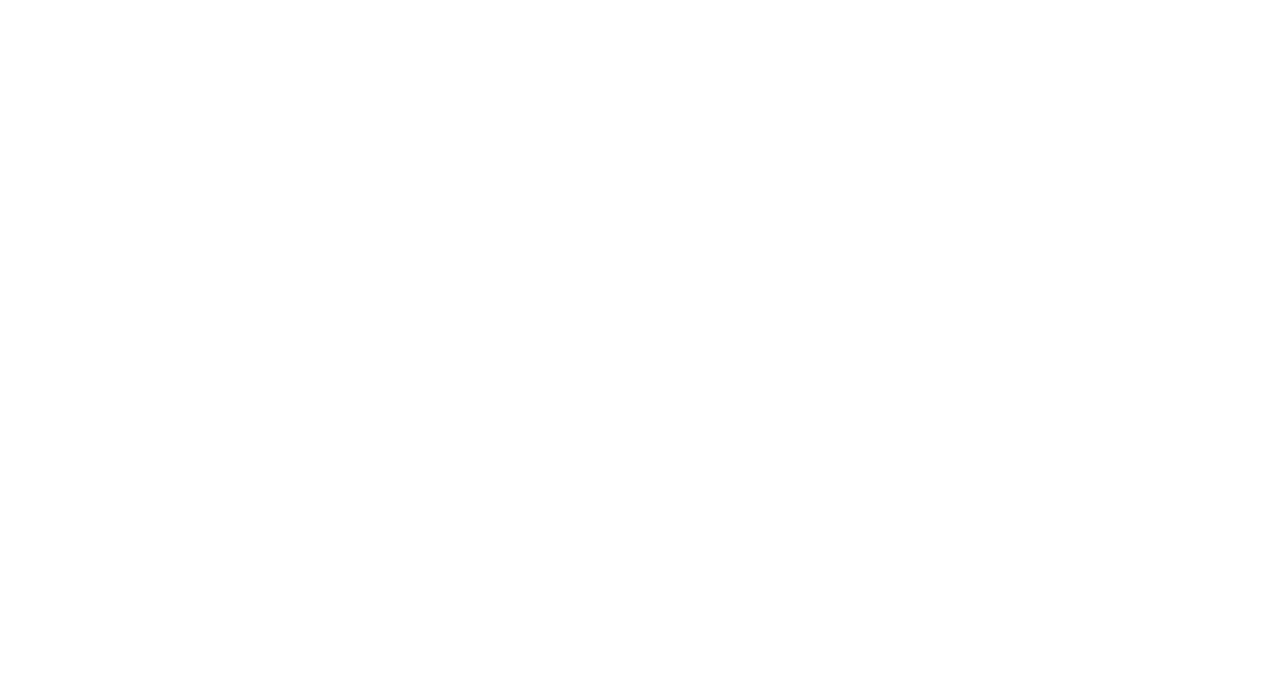
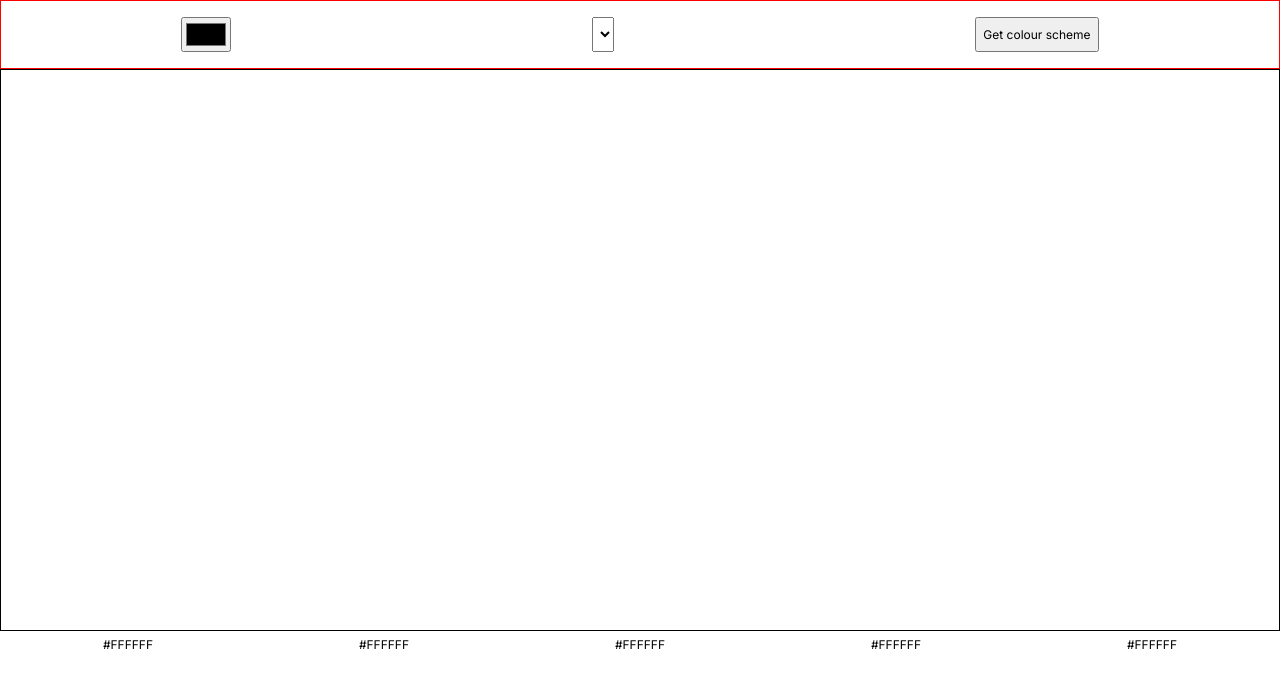
Before and after one commit to SyndicusRB/colour-scheme-generator, a plain HTML site: page index.html in a window 1280 px wide. Drawn offline with Linux system fonts and the light colour scheme; no server answers.

Commit message:
Add grids and styling

```diff
--- a/index.html
+++ b/index.html
@@ -3,12 +3,37 @@
 <head>
     <meta charset="UTF-8">
     <meta name="viewport" content="width=device-width, initial-scale=1.0">
-    <title>Document</title>
+    <title>Colour Scheme Generator</title>
     <!-- File Links -->
      <link rel="stylesheet" href="styles.css">
      <script src="index.js" defer></script>
+     <!-- Fonts -->
+      <link rel="preconnect" href="https://fonts.googleapis.com">
+        <link rel="preconnect" href="https://fonts.gstatic.com" crossorigin>
+        <link href="https://fonts.googleapis.com/css2?family=Inter:ital,opsz,wght@0,14..32,100..900;1,14..32,100..900&display=swap" rel="stylesheet">
 </head>
 <body>
+    <header class="color-header">
+        <input type="color" class="input-color">
+        <select class="select-color"></select>
+        <button class="generate-scheme-btn">Get colour scheme</button>
+    </header>
+
+    <section class="grid-colors">
+        <div id="grid-color-1"></div>
+        <div id="grid-color-2"></div>
+        <div id="grid-color-3"></div>
+        <div id="grid-color-4"></div>
+        <div id="grid-color-5"></div>
+    </section>
+
+    <section class="grid-hex">
+        <div id="grid-hex-1">#FFFFFF</div>
+        <div id="grid-hex-2">#FFFFFF</div>
+        <div id="grid-hex-3">#FFFFFF</div>
+        <div id="grid-hex-4">#FFFFFF</div>
+        <div id="grid-hex-5">#FFFFFF</div>
+    </section>
 
 </body>
 </html>
--- a/index.js
+++ b/index.js
@@ -0,0 +1,21 @@
+const colorOne = document.getElementById("grid-color-1")
+const colorTwo = document.getElementById("grid-color-2")
+const colorThree = document.getElementById("grid-color-3")
+const colorFour = document.getElementById("grid-color-4")
+const colorFive = document.getElementById("grid-color-5")
+
+const hexOne = document.getElementById("grid-hex-1")
+const hexTwo = document.getElementById("grid-hex-2")
+const hexThree = document.getElementById("grid-hex-3")
+const hexFour = document.getElementById("grid-hex-4")
+const hexFive = document.getElementById("grid-hex-5")
+
+
+
+fetch("https://www.thecolorapi.com/id?hex=0047AB&rgb=0,71,171&hsl=215,100%,34%&cmyk=100,58,0,33")
+    .then(res => res.json())
+    .then(data => {
+        console.log(data)
+        // colorOne.style.backgroundColor = data.rgb.value
+        // hexOne.textContent = data.hex.value
+    })
--- a/styles.css
+++ b/styles.css
@@ -0,0 +1,53 @@
+body {
+    margin: 0;
+    padding: 0;
+    font-family: "Inter", sans-serif;
+}
+
+/* LAYOUTS */
+
+.color-header {
+    display: flex;
+    justify-content: space-around;
+    border: solid red 1px;
+    padding: 1em 0;
+}
+
+.grid-colors,
+.grid-hex {
+    display: grid;
+    grid-template-columns: repeat(5, 1fr);
+    text-align: center;
+}
+
+.grid-colors {
+    height: 70vh;
+    border: solid black 1px;
+}
+
+.grid-hex {
+    padding: 0.5em 0;
+}
+
+/* STYLING */
+
+.input-color {
+    height: 35px;
+    width: 50px;
+}
+
+.select-color {
+
+}
+
+.generate-scheme-btn {
+    font-family: inherit;
+    font-size: 0.75rem;
+    padding: 0.5em 0.5em;
+}
+
+/* TYPOGRAPHY */
+
+.grid-hex {
+    font-size: 0.75rem;
+}
```
